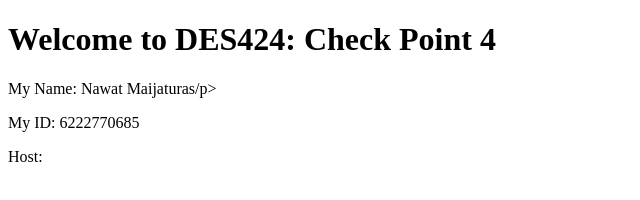
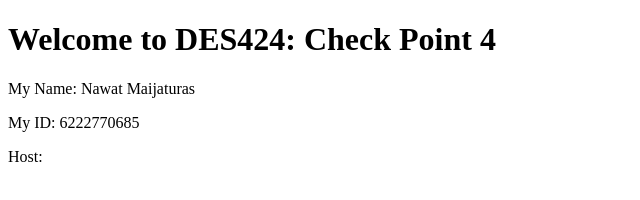
Before and after one commit to nawat3329/DES424_6222770685, a plain HTML site: page src/check4.html in a window 1280 px wide. Shown: the full height of the page, 0-640 px from the left. Drawn offline with Linux system fonts and the light colour scheme.

Commit message:
Update check4.html

```diff
--- a/src/check4.html
+++ b/src/check4.html
@@ -3,7 +3,7 @@
 <body>
 
   <h1>Welcome to DES424: Check Point 4</h1>
-  <p>My Name: Nawat Maijaturas/p>
+  <p>My Name: Nawat Maijaturas</p>
   <p>My ID: 6222770685</p>
   <p>Host: <MY_HOST></p>
 </body>
```
